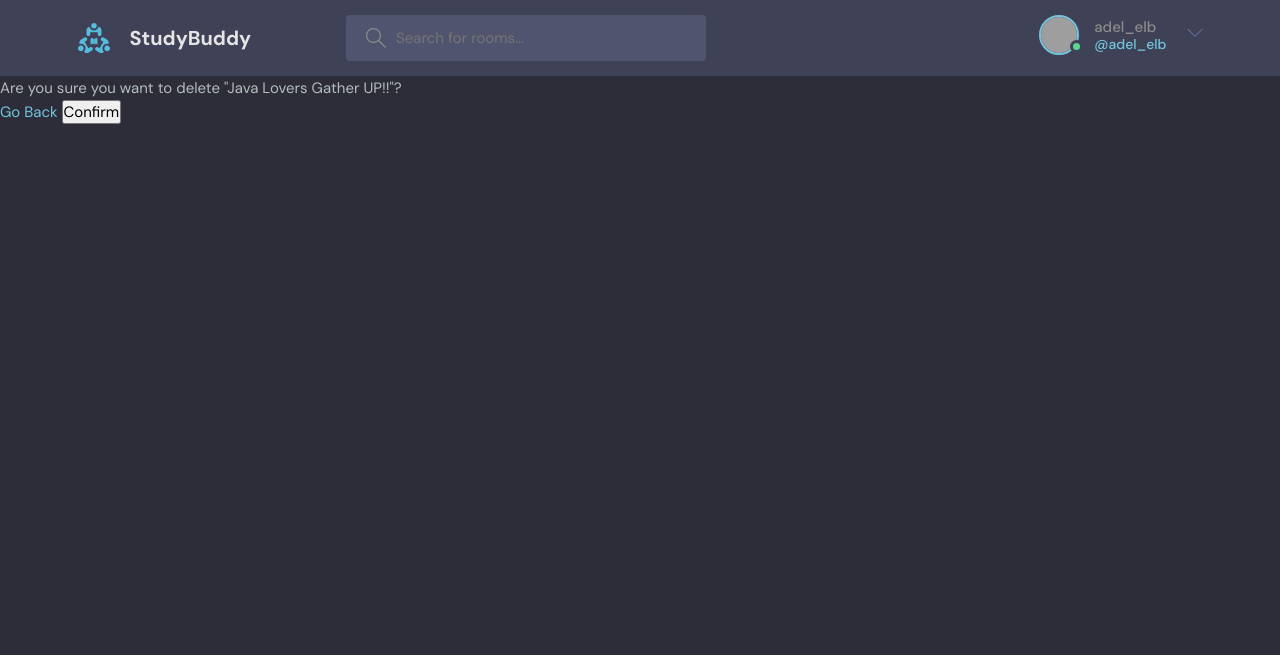
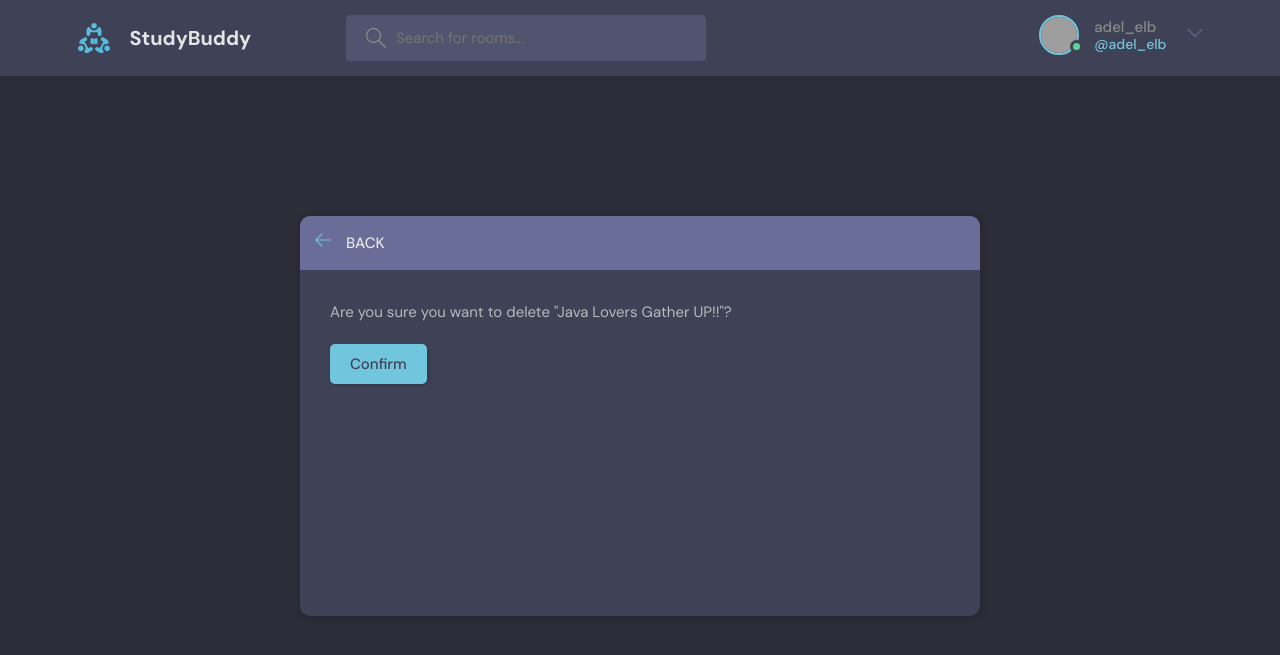
Before and after one commit to Elbadil/Django-course, a Django app: page /delete-room/20/ in a window 1280 px wide. Shown: the top 655 px of the page. Run offline with Django 4.2, Linux system fonts and the light colour scheme; a user stored in the database is signed in; data comes from the database, SQL or seed files in the repository; both versions use the stored data as it was after the commit; grey boxes are pictures that could not be loaded.

Commit message:
Delete and settings pages styling

```diff
--- a/base/templates/base/delete.html
+++ b/base/templates/base/delete.html
@@ -1,12 +1,38 @@
-{% extends 'main.html' %}
-{% block content %}
-
-<form method="POST" action="">
-    {% csrf_token %}
-    <p>Are you sure you want to delete "{{ obj }}"?</p>
-    <!-- request.META.HTTP_REFERER Takes the user back to the previous page -->
-    <a href="{{ request.META.HTTP_REFERER }}">Go Back</a>
-    <input type="submit" value="Confirm">
-</form>
-
+{% extends 'main.html' %} {% block content %}
+<main class="delete-item layout">
+  <div class="container">
+    <div class="layout__box">
+      <div class="layout__boxHeader">
+        <div class="layout__boxTitle">
+          <a href="{{ request.META.HTTP_REFERER }}">
+            <svg
+              version="1.1"
+              xmlns="http://www.w3.org/2000/svg"
+              width="32"
+              height="32"
+              viewBox="0 0 32 32"
+            >
+              <title>arrow-left</title>
+              <path
+                d="M13.723 2.286l-13.723 13.714 13.719 13.714 1.616-1.611-10.96-10.96h27.625v-2.286h-27.625l10.965-10.965-1.616-1.607z"
+              ></path>
+            </svg>
+          </a>
+          <h3>Back</h3>
+        </div>
+      </div>
+      <div class="layout__body">
+        <form class="form" method="POST" action="">
+            {% csrf_token %}
+          <div class="form__group">
+            <p>Are you sure you want to delete "{{ obj }}"?</p>
+          </div>
+          <div class="for__group">
+            <input class="btn btn--main" type="submit" value="Confirm" />
+          </div>
+        </form>
+      </div>
+    </div>
+  </div>
+</main>
 {% endblock %}
--- a/base/templates/base/profile.html
+++ b/base/templates/base/profile.html
@@ -17,7 +17,11 @@
         <div class="profile__info">
           <h3>{{ user.username }}</h3>
           <p>@{{ user.username }}</p>
-          <a href="edit-user.html" class="btn btn--main btn--pill">Edit Profile</a>
+
+          {% if request.user == user %}
+          <a href="{% url 'update-user' %}" class="btn btn--main btn--pill">Edit Profile</a>
+          {% endif %}
+
         </div>
         <div class="profile__about">
           <h3>About</h3>
--- a/base/templates/base/room.html
+++ b/base/templates/base/room.html
@@ -161,7 +161,8 @@
       <div class="room__message">
         <form method="POST" action="">
           {% csrf_token %}
-          <input name="body" placeholder="Write your message here..." /></form>
+          <input name="body" placeholder="Write your message here..." />
+        </form>
       </div>
     </div>
     <!-- Room End -->
--- a/base/urls.py
+++ b/base/urls.py
@@ -6,6 +6,7 @@ urlpatterns = [
     path('login/', views.loginPage, name='login'),
     path('logout/', views.logoutUser, name='logout'),
     path('register/', views.registerPage, name='register'),
+    path('update-user/', views.updateUser, name='update-user'),
     path('', views.home, name='home'),
     path('profile/<str:id>/', views.userProfile, name='profile'),
     path('room/<str:id>/', views.room, name='room'),
--- a/base/views.py
+++ b/base/views.py
@@ -7,7 +7,7 @@ from django.contrib.auth.models import User
 from django.contrib.auth import authenticate, login, logout
 from django.contrib.auth.forms import UserCreationForm
 from django.contrib import messages
-from .forms import RoomForm
+from .forms import RoomForm, UserForm
 
 
 # rooms = [
@@ -76,6 +76,21 @@ def registerPage(request):
         'form': form
     }
     return render(request, 'base/login_register.html', context)
+
+@login_required(login_url='login')
+def updateUser(request):
+    """"""
+    user = request.user
+    form = UserForm(instance=user)
+    if request.method == 'POST':
+        form = UserForm(request.POST, instance=user)
+        if form.is_valid():
+            form.save()
+            return redirect('profile', id=user.id)
+    context = {
+        'form': form,
+    }
+    return render(request, 'base/update-user.html', context)
 
 
 def home(request):
--- a/templates/navbar.html
+++ b/templates/navbar.html
@@ -43,7 +43,7 @@
         {% endif %}
 
         <div class="dropdown-menu">
-          <a href="settings.html" class="dropdown-link"
+          <a href="{% url 'update-user' %}" class="dropdown-link"
             ><svg version="1.1" xmlns="http://www.w3.org/2000/svg" width="32" height="32" viewBox="0 0 32 32">
               <title>tools</title>
               <path
```
Also changed, not shown: base/forms.py (+8 -0 lines), base/templates/base/delete_old.html (added, +12 -0 lines), base/templates/base/update-user.html (added, +52 -0 lines), db.sqlite3.
